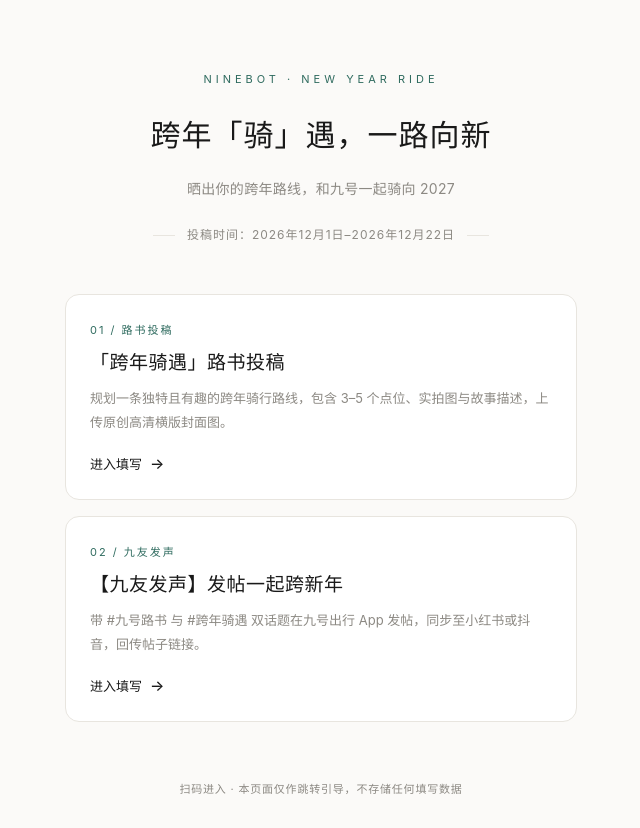
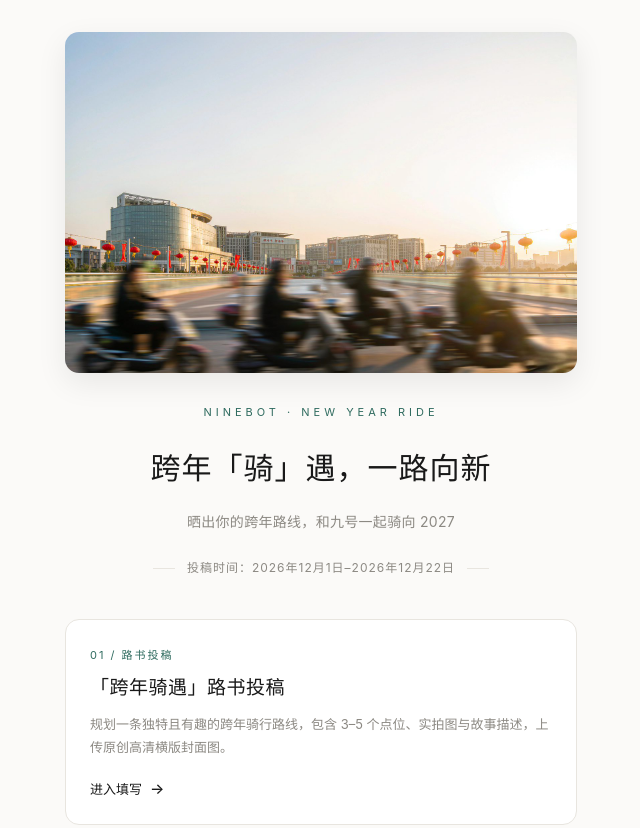
Before and after one commit to jiujiu-ride-2026/jiujiu-2026, a plain HTML site: page newyear/index.html in a window 1280 px wide. Shown: the top 828 px of the page, without its empty margins (319-959 px from the left). Drawn offline with Linux system fonts and the light colour scheme.

Commit message:
add newyear banner image

```diff
--- a/newyear/index.html
+++ b/newyear/index.html
@@ -15,8 +15,13 @@
     background:var(--bg);color:var(--fg);
     -webkit-font-smoothing:antialiased;min-height:100vh;
   }
-  .wrap{max-width:560px;margin:0 auto;padding:72px 24px 64px}
-  header{text-align:center;margin-bottom:52px}
+  .wrap{max-width:560px;margin:0 auto;padding:32px 24px 64px}
+  header{text-align:center;margin-bottom:44px}
+  .banner{
+    display:block;width:100%;height:auto;
+    border-radius:14px;margin-bottom:32px;
+    box-shadow:0 10px 30px rgba(0,0,0,.08);
+  }
   .kicker{
     font-size:11px;letter-spacing:4px;color:var(--accent);
     text-transform:uppercase;margin-bottom:28px;
@@ -53,13 +58,15 @@
   }
   @media(max-width:380px){
     h1{font-size:26px}
-    .wrap{padding:56px 20px 48px}
+    .wrap{padding:20px 20px 48px}
+    .banner{margin-bottom:26px}
   }
 </style>
 </head>
 <body>
 <div class="wrap">
   <header>
+    <img class="banner" src="banner.jpg" alt="跨年骑遇 · 红灯笼下的骑行剪影">
     <div class="kicker">NINEBOT · NEW YEAR RIDE</div>
     <h1>跨年「骑」遇，一路向新</h1>
     <p class="sub">晒出你的跨年路线，和九号一起骑向 2027</p>
```
Also changed, not shown: newyear/banner.jpg (added).
